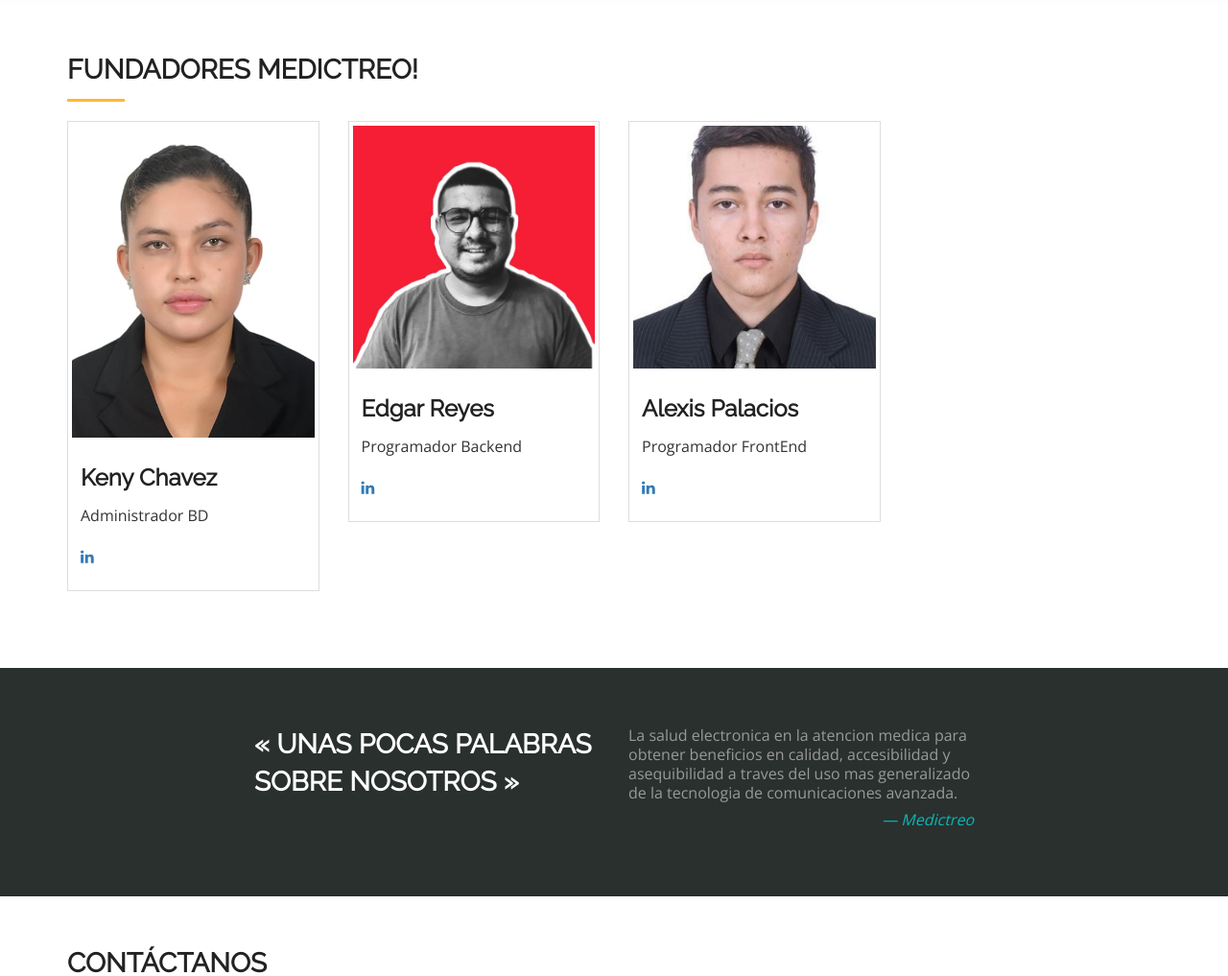
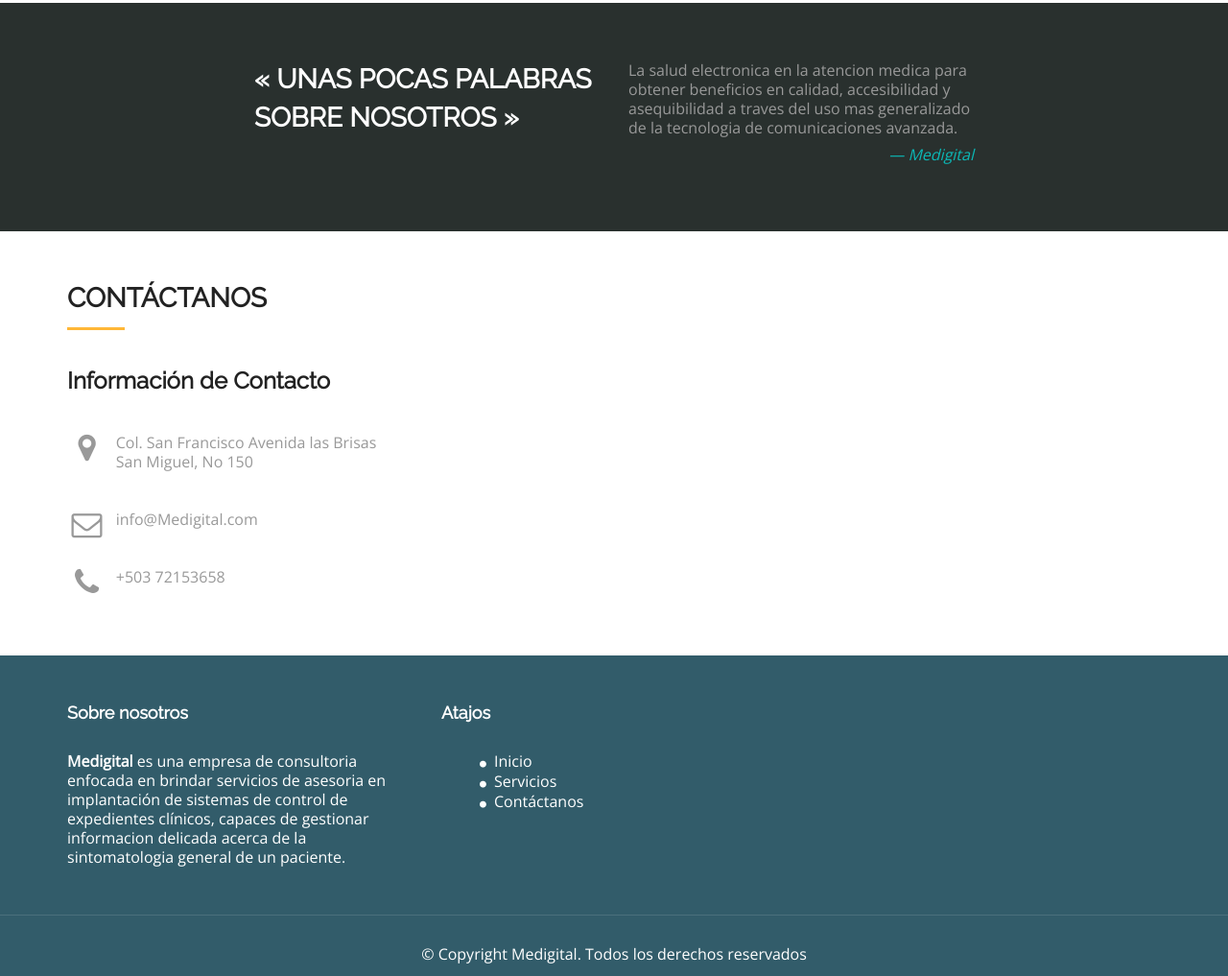
Before and after one commit to Oscar1499/medictreoconsultorio.github.io, a plain HTML site: page index.html in a window 1280 px wide. Shown: the part 1669-2686 px from the top of the page at 96% size. Drawn offline with nearby package versions, Linux system fonts and the light colour scheme; a web font is replaced by a local one.

Commit message:
Cambios menores en interfaz

```diff
--- a/index.html
+++ b/index.html
@@ -4,7 +4,7 @@
 <head>
   <meta charset="utf-8">
   <meta name="viewport" content="width=device-width, initial-scale=1">
-  <title>Medictreo</title>
+  <title>Medigital</title>
   <meta name="description" content="Free Bootstrap Theme by BootstrapMade.com">
   <meta name="keywords" content="free website templates, free bootstrap themes, free template, free bootstrap, free website template">
 
@@ -121,7 +121,7 @@
       <div class="row">
         <div class="col-md-3 col-sm-4 col-xs-12">
           <div class="section-title">
-            <h2 class="head-title lg-line">Medictreo <br>Soluciones</h2>
+            <h2 class="head-title lg-line">Medigital <br>Soluciones</h2>
             <hr class="botm-line">
             <p class="sec-para">Realiza e implementa sistemas medicos a la medida, ahorrate estres...</p>
 
@@ -133,7 +133,7 @@
               <div class="more-features-box-text-icon"> <i class="fa fa-angle-right" aria-hidden="true"></i> </div>
               <div class="more-features-box-text-description">
                 <h3>Visi&oacute;n</h3>
-                <p>Proporcionar la mejor experiencia en asesoramiento hacia nuestros usuarios. Convirtiendo a Medictreo en esa mano amiga que acompa&ntilde;a a sus clientes en cada decision a traves de un excelente software en cualquier momento.</p>
+                <p>Proporcionar la mejor experiencia en asesoramiento hacia nuestros usuarios. Convirtiendo a Medigital en esa mano amiga que acompa&ntilde;a a sus clientes en cada decision a traves de un excelente software en cualquier momento.</p>
               </div>
             </div>
             <div class="more-features-box-text">
@@ -149,55 +149,6 @@
     </div>
   </section>
   <!--/ about-->
-  <!--programing team-->
-  <section id="doctor-team" class="section-padding">
-    <div class="container">
-      <div class="row">
-        <div class="col-md-12">
-          <h2 class="ser-title">Fundadores Medictreo!</h2>
-          <hr class="botm-line">
-        </div>
-        <div class="col-md-3 col-sm-3 col-xs-6">
-          <div class="thumbnail">
-            <img src="img/img1.jpeg" alt="..." class="team-img">
-            <div class="caption">
-              <h3>Keny Chavez</h3>
-              <p>Administrador BD</p>
-              <ul class="list-inline">
-              <li><a href="https://www.linkedin.com/in/edgar-reyes55/"><i class="fa fa-linkedin"></i></a></li>
-              </ul>
-            </div>
-          </div>
-        </div>
-        <div class="col-md-3 col-sm-3 col-xs-6">
-          <div class="thumbnail">
-            <img src="img/img3.jpg" alt="..." class="team-img">
-            <div class="caption">
-              <h3>Edgar Reyes</h3>
-              <p>Programador Backend</p>
-              <ul class="list-inline">
-                <li><a href="https://www.linkedin.com/in/edgar-reyes55/"><i class="fa fa-linkedin"></i></a></li>
-              </ul>
-            </div>
-          </div>
-        </div>
-        <div class="col-md-3 col-sm-3 col-xs-6">
-          <div class="thumbnail">
-            <img src="img/img2.jpg" alt="..." class="team-img">
-            <div class="caption">
-              <h3>Alexis Palacios</h3>
-              <p>Programador FrontEnd</p>
-              <ul class="list-inline">
-                <li><a href="https://www.linkedin.com/in/oscar-alexis-palacios-flores-58539424a/"><i class="fa fa-linkedin"></i></a></li>
-              </ul>
-            </div>
-          </div>
-        </div>
-
-      </div>
-    </div>
-  </section>
-  <!--/ programing team-->
 
   <!--cta 2-->
   <section id="cta-2" class="section-padding">
@@ -210,7 +161,7 @@
         </div>
         <div class="col-md-4 col-sm-5">
           La salud electronica en la atencion medica para obtener beneficios en calidad, accesibilidad y asequibilidad a traves del uso mas generalizado de la tecnologia de comunicaciones avanzada.
-          <p class="text-right text-primary"><i>— Medictreo</i></p>
+          <p class="text-right text-primary"><i>— Medigital</i></p>
         </div>
         <div class="col-md-2"></div>
       </div>
@@ -230,7 +181,7 @@
           <div class="space"></div>
           <p><i class="fa fa-map-marker fa-fw pull-left fa-2x"></i>Col. San Francisco Avenida las Brisas<br> San Miguel, No 150</p>
           <div class="space"></div>
-          <p><i class="fa fa-envelope-o fa-fw pull-left fa-2x"></i>info@medictreo.com</p>
+          <p><i class="fa fa-envelope-o fa-fw pull-left fa-2x"></i>info@Medigital.com</p>
           <div class="space"></div>
           <p><i class="fa fa-phone fa-fw pull-left fa-2x"></i>+503 72153658</p>
         </div>
@@ -249,7 +200,7 @@
               <h4 class="white no-padding">Sobre nosotros</h4>
             </div>
             <div class="info-sec">
-              <p><strong>Medictreo</strong> es una empresa de consultoria enfocada en brindar servicios de asesoria en implantación de sistemas de control de expedientes clínicos, capaces de gestionar
+              <p><strong>Medigital</strong> es una empresa de consultoria enfocada en brindar servicios de asesoria en implantación de sistemas de control de expedientes clínicos, capaces de gestionar
                 informacion delicada acerca de la sintomatologia general de un paciente.</p>
             </div>
           </div>
@@ -265,31 +216,7 @@
               </ul>
             </div>
           </div>
-          <div class="col-md-4 col-sm-4 marb20">
-            <div class="ftr-tle">
-              <h4 class="white no-padding">Contato a un click</h4>
-            </div>
-            <div class="info-sec">
-              <ul class="social-icon">
 
-
-                <a href="mailto:oscaralexispalacios9@gmail.com?Subject=Interesado%20en%20el%20curso">
-                  <li class="bgred"><i class="fa fa-google-plus"></i></li>
-                </a>
-                <a href="https://wa.me/50378898924?text=Contacto"  >
-                  <li class="bglight-blue"><i class="fa fa-whatsapp"></i></li>
-                </a>
-
-                <a href="https://www.linkedin.com/in/oscar-alexis-palacios-flores-58539424a/"  >
-                  <li class="bgdark-blue"><i class="fa fa-linkedin"></i></li></a>
-                </a>
-
-
-
-
-              </ul>
-            </div>
-          </div>
 
         </div>
       </div>
@@ -298,7 +225,7 @@
       <div class="container">
         <div class="row">
           <div class="col-md-12 text-center">
-            © Copyright Medictreo. Todos los derechos reservados
+            © Copyright Medigital. Todos los derechos reservados
           </div>
         </div>
       </div>
```
Also changed, not shown: img/logo.png, img/logo2.png (added), img/logo3.svg (added).
